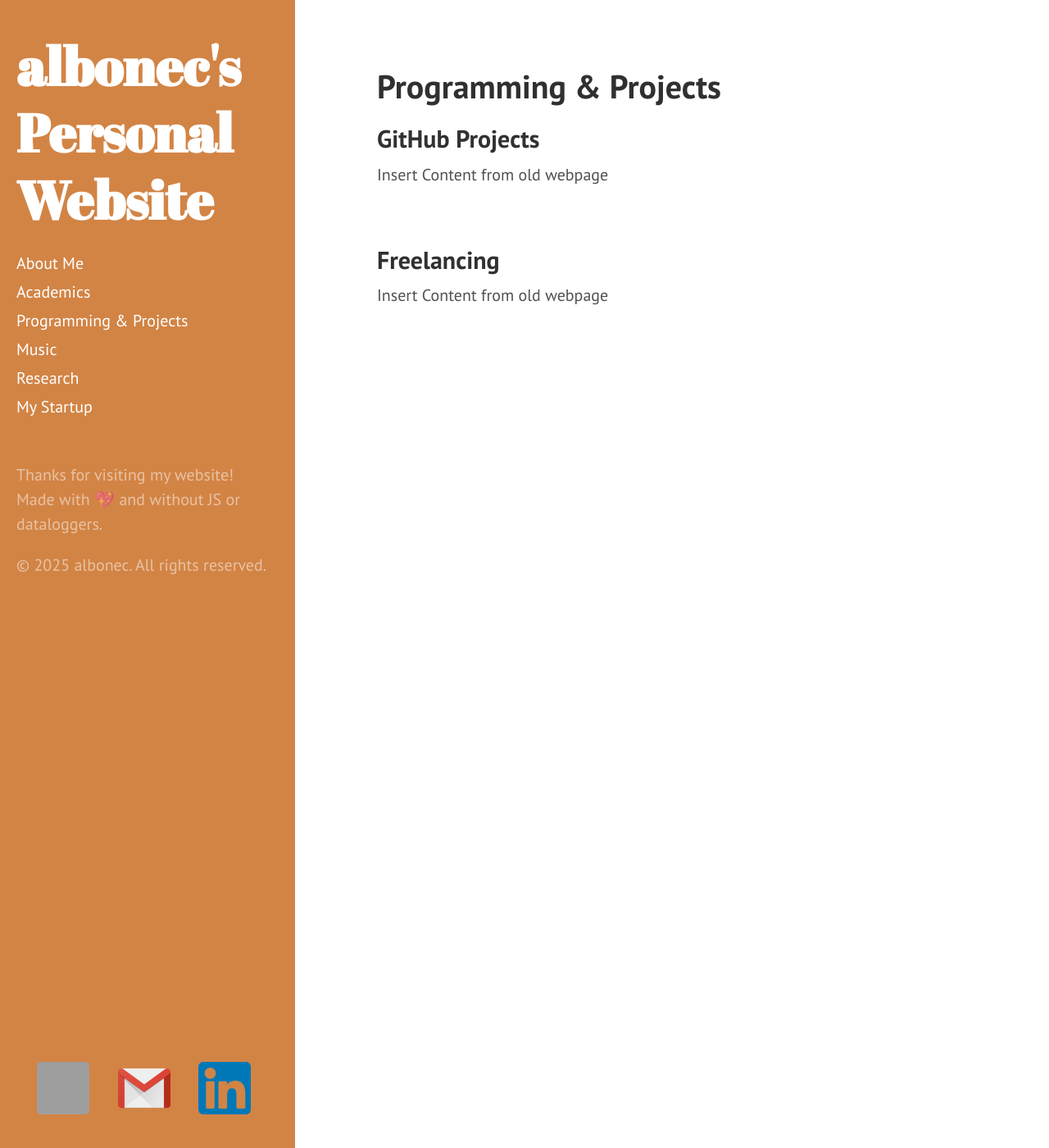
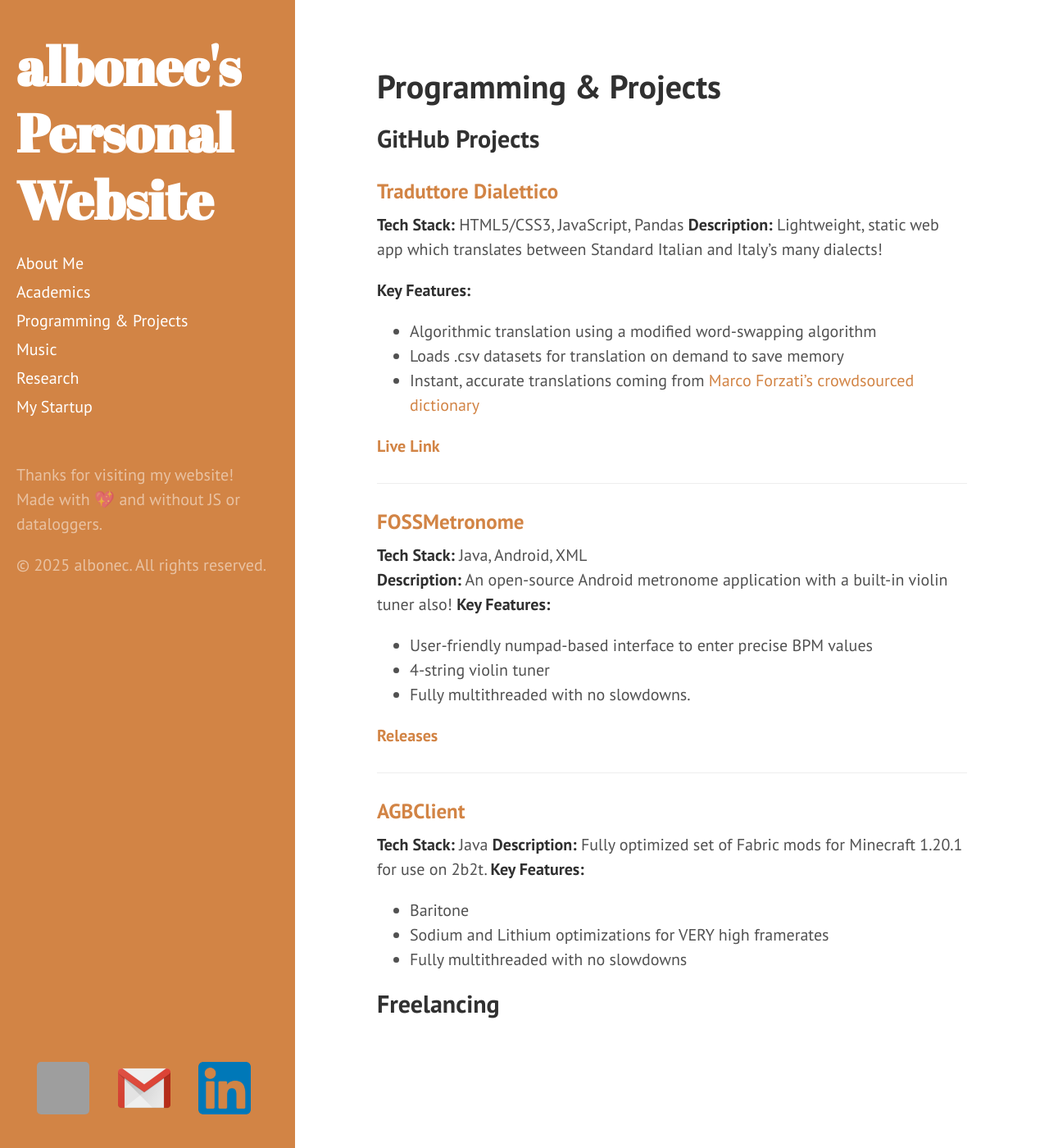
Before and after one commit to albonec/albonec.github.io, a Jekyll site: the page built from programming.md, in a window 1280 px wide and 1400 px high. Shown: the whole window at 82% size. Built offline with Jekyll 4.4.1, drawn with Linux system fonts in a browser that asks for light colours; grey boxes are pictures that could not be loaded.

Commit message:
added some project entries

```diff
--- a/programming.md
+++ b/programming.md
@@ -4,9 +4,39 @@ title: Programming & Projects
 ---
 
 ## GitHub Projects
-Insert Content from old webpage
 
-<br>
+### [Traduttore Dialettico](https://github.com/albonec/traduttore-dialetto)
+**Tech Stack:** HTML5/CSS3, JavaScript, Pandas
+**Description:** Lightweight, static web app which translates between Standard Italian and Italy's many dialects!
+
+**Key Features:**
+- Algorithmic translation using a modified word-swapping algorithm
+- Loads .csv datasets for translation on demand to save memory
+- Instant, accurate translations coming from [Marco Forzati's crowdsourced dictionary](https://sites.google.com/site/dialetdebresa/dizionario-bresciano-italiano)
+
+**[Live Link](https://albonec.github.io/traduttore-dialetto)**
+
+---
+
+### [FOSSMetronome](https://github.com/albonec/FOSSMetronome)
+**Tech Stack:** Java, Android, XML
+**Description:** An open-source Android metronome application with a built-in violin tuner also!
+**Key Features:**
+- User-friendly numpad-based interface to enter precise BPM values
+- 4-string violin tuner
+- Fully multithreaded with no slowdowns.
+
+**[Releases](https://github.com/albonec/FOSSMetronome/releases)**
+
+---
+
+### [AGBClient](https://github.com/albonec/AGBClient)
+**Tech Stack:** Java
+**Description:** Fully optimized set of Fabric mods for Minecraft 1.20.1 for use on 2b2t.
+**Key Features:**
+- Baritone
+- Sodium and Lithium optimizations for VERY high framerates
+- Fully multithreaded with no slowdowns
+
 
 ## Freelancing
-Insert Content from old webpage
```
